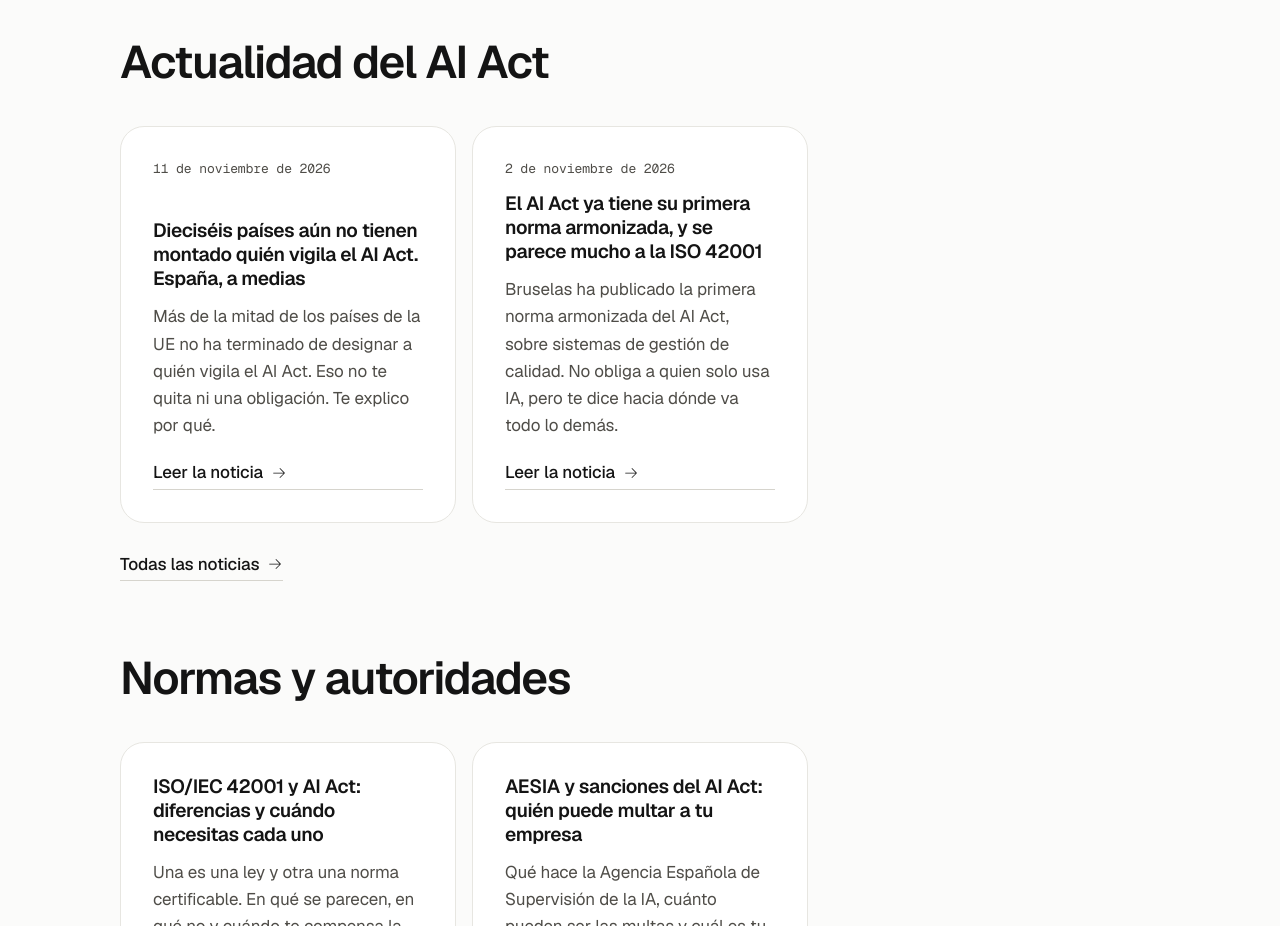
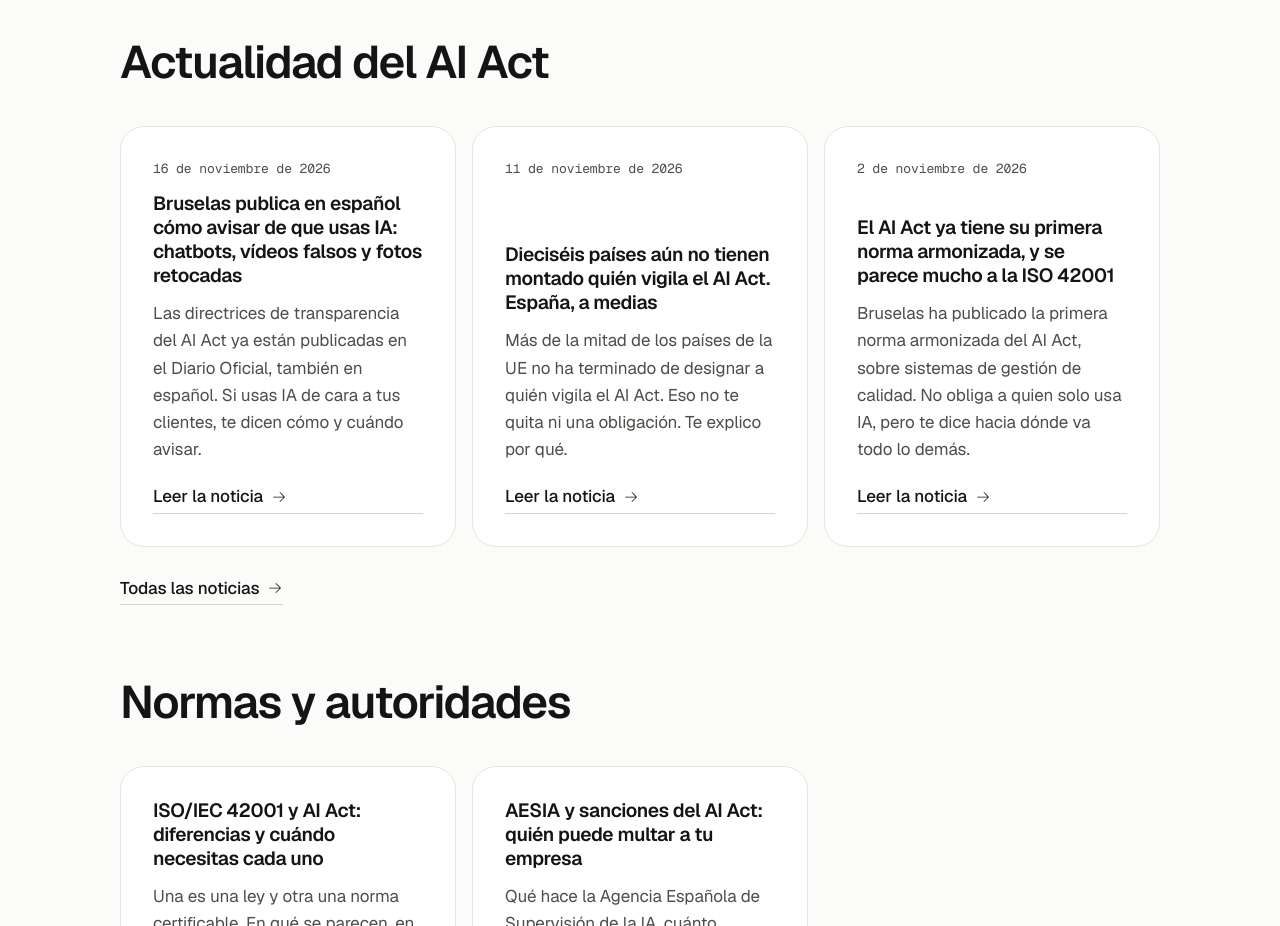
Before and after one commit to AdvantysAITech/web-jacobruiz, a plain HTML site: page guia/index.html in a window 1280 px wide. Shown: the part 1760-2686 px from the top of the page. Drawn offline with Linux system fonts and the light colour scheme.

Commit message:
Noticia: guía con la noticia del 16 nov (3/4)

```diff
--- a/guia/index.html
+++ b/guia/index.html
@@ -71,6 +71,7 @@
 <!-- noticias:inicio -->
     <h2 class="h2" style="margin-top:72px">Actualidad del AI Act</h2>
     <ul class="guides">
+<li><a class="guide" href="/noticias/directrices-transparencia-ai-act-articulo-50"><p class="news-date"><time datetime="2026-11-16">16 de noviembre de 2026</time></p><h3>Bruselas publica en español cómo avisar de que usas IA: chatbots, vídeos falsos y fotos retocadas</h3><p>Las directrices de transparencia del AI Act ya están publicadas en el Diario Oficial, también en español. Si usas IA de cara a tus clientes, te dicen cómo y cuándo avisar.</p><span class="link-arrow">Leer la noticia <svg class="icon" aria-hidden="true"><use href="/assets/icons.svg#i-arrow-right"/></svg></span></a></li>
 <li><a class="guide" href="/noticias/autoridades-nacionales-ai-act-retraso-paises"><p class="news-date"><time datetime="2026-11-11">11 de noviembre de 2026</time></p><h3>Dieciséis países aún no tienen montado quién vigila el AI Act. España, a medias</h3><p>Más de la mitad de los países de la UE no ha terminado de designar a quién vigila el AI Act. Eso no te quita ni una obligación. Te explico por qué.</p><span class="link-arrow">Leer la noticia <svg class="icon" aria-hidden="true"><use href="/assets/icons.svg#i-arrow-right"/></svg></span></a></li>
 <li><a class="guide" href="/noticias/norma-armonizada-ai-act-en-18286"><p class="news-date"><time datetime="2026-11-02">2 de noviembre de 2026</time></p><h3>El AI Act ya tiene su primera norma armonizada, y se parece mucho a la ISO 42001</h3><p>Bruselas ha publicado la primera norma armonizada del AI Act, sobre sistemas de gestión de calidad. No obliga a quien solo usa IA, pero te dice hacia dónde va todo lo demás.</p><span class="link-arrow">Leer la noticia <svg class="icon" aria-hidden="true"><use href="/assets/icons.svg#i-arrow-right"/></svg></span></a></li>
 </ul>
```
